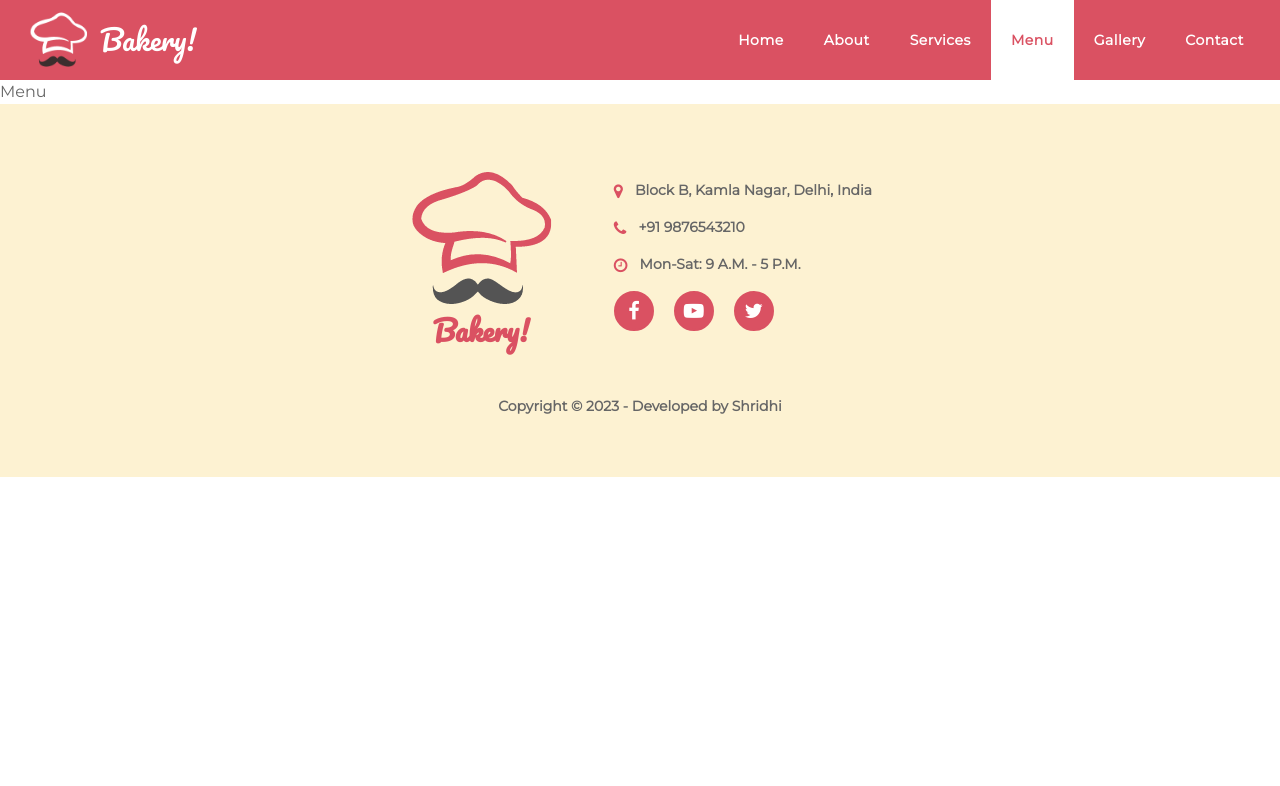
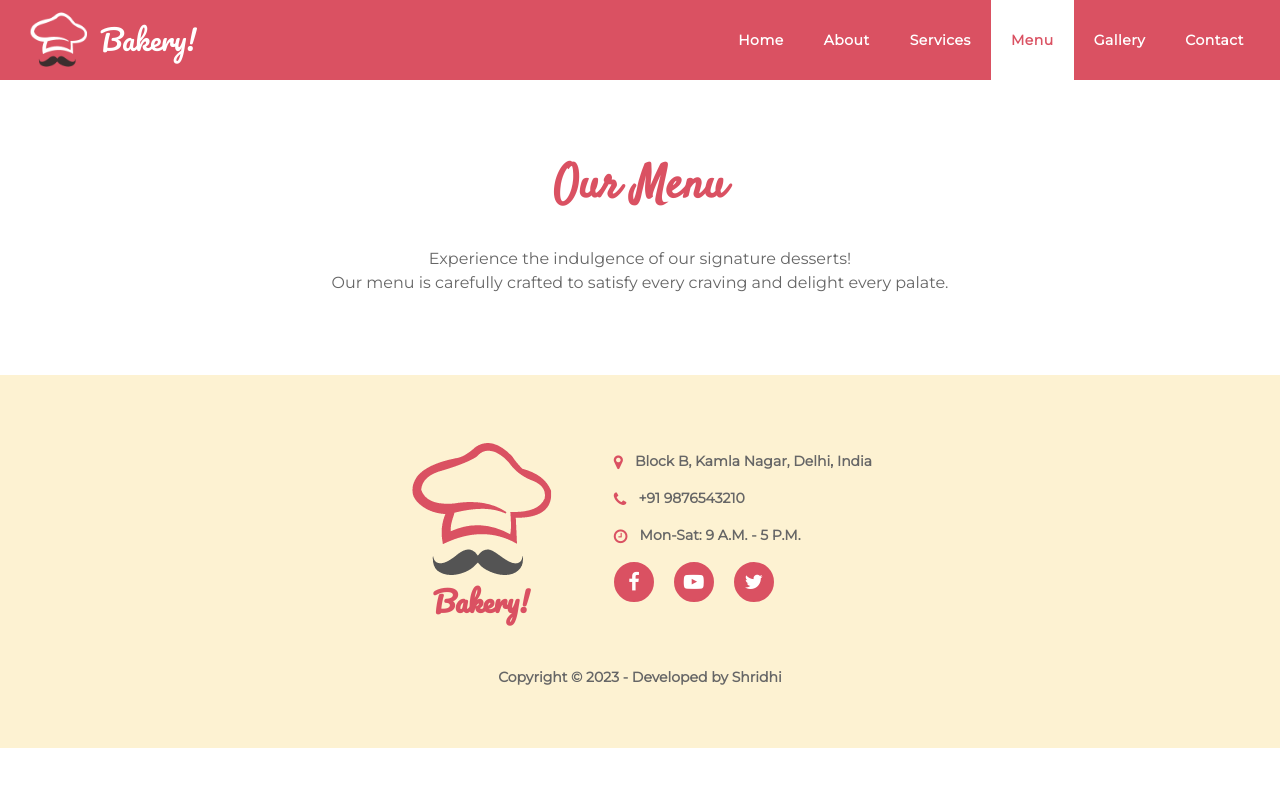
Before and after one commit to shridhiaggarwal/Bakery-React-Project, a React (Create React App) app: page /menu in a window 1280 px wide. Shown: the top 786 px of the page. Built offline with nearby package versions, Linux system fonts and the light colour scheme.

Commit message:
menu page started and img alt

```diff
--- a/public/index.html
+++ b/public/index.html
@@ -6,6 +6,10 @@
   <meta charset="utf-8" />
   <meta name="viewport" content="width=device-width, initial-scale=1" />
   <meta name="description" content="Bakery Website" />
+
+  <!-- set a theme color for the address bar -->
+  <meta name="theme-color">
+
   <!--
     manifest.json provides metadata used when your web app is installed on a
     user's mobile device or desktop. See https://developers.google.com/web/fundamentals/web-app-manifest/
--- a/src/Pages/MenuPage/index.tsx
+++ b/src/Pages/MenuPage/index.tsx
@@ -1,7 +1,47 @@
 import React from "react";
+import styled from "styled-components";
+import TitleSubtitleButtonBox from "../../components/TitleSubtitleButtonBox";
 
-function MenuPage() {
-  return <>Menu</>;
+interface IMenuPageProps {
+  homepageSection?: boolean;
+}
+
+const MenuSection = styled.section<{
+  homepageSection?: boolean;
+}>`
+  padding: ${(props) =>
+    props.homepageSection ? "0px 80px 40px 80px" : "80px 80px 0px"};
+  position: relative;
+  @media only screen and (max-width: 992px) {
+    padding: ${(props) =>
+      props.homepageSection ? "0px 20px 40px 20px" : "40px 20px"};
+  }
+`;
+
+function MenuPage(props: IMenuPageProps) {
+  const { homepageSection } = props;
+
+  return (
+    <MenuSection>
+      <TitleSubtitleButtonBox
+        title={{
+          value: "Our Menu",
+          variant: "h4",
+          color: "#da5162",
+          margin: "0 0 2rem 0",
+        }}
+        subtitle={{
+          value: `Experience the indulgence of our signature desserts!
+    Our menu is carefully crafted to satisfy every craving and delight every palate.`,
+          variant: "body1",
+          margin: "0 0 80px 0",
+          preLineWrapper: true,
+        }}
+        textBoxWidth="100%"
+        textAlign="center"
+      />
+    </MenuSection>
+  );
 }
 
 export default MenuPage;
--- a/src/components/ImageBox/index.tsx
+++ b/src/components/ImageBox/index.tsx
@@ -5,6 +5,7 @@ interface IImageBoxProps {
   className?: string;
   backgroundImageSrc?: string;
   imageSrc?: string;
+  imageAlt?: string;
   margin?: string;
   imageWidth?: string;
 }
@@ -31,16 +32,16 @@ const ImageBoxImage = styled.img<{
 `;
 
 function ImageBox(props: IImageBoxProps) {
-  const { className, backgroundImageSrc, imageSrc, margin, imageWidth } = props;
+  const { className, backgroundImageSrc, imageSrc, imageAlt, margin, imageWidth } = props;
 
   return (
     <>
       {backgroundImageSrc ? (
         <ImageSection backgroundImageSrc={backgroundImageSrc} className={className}>
-          <ImageBoxImage src={imageSrc} margin={margin} width={imageWidth} />
+          <ImageBoxImage src={imageSrc} margin={margin} width={imageWidth} alt={imageAlt}/>
         </ImageSection>
       ) : (
-        <ImageBoxImage className={className} src={imageSrc} margin={margin} width={imageWidth} />
+        <ImageBoxImage className={className} src={imageSrc} margin={margin} width={imageWidth} alt={imageAlt}/>
       )}
     </>
   );
--- a/src/containers/Footer/index.tsx
+++ b/src/containers/Footer/index.tsx
@@ -85,7 +85,7 @@ function Footer() {
       <FooterLogoText>
         <FooterLogo>
           <a href="#home">
-            <img src={Images.PINK_LOGO} />
+            <img src={Images.PINK_LOGO} alt="bakery logo - pink color"/>
           </a>
           <Typography
             variant="h5"
--- a/src/containers/Navbar/index.tsx
+++ b/src/containers/Navbar/index.tsx
@@ -7,7 +7,7 @@ function Navbar() {
     <>
       <nav id="home" className="navbar navbar-expand-lg fixed-top">
         <Link className="navbar-brand" to="/">
-          <img src={Images.WHITE_LOGO} />
+          <img src={Images.WHITE_LOGO} alt="bakery logo - white color"/>
           <h3 className="navbar-text">Bakery!</h3>
         </Link>
         <button
```
